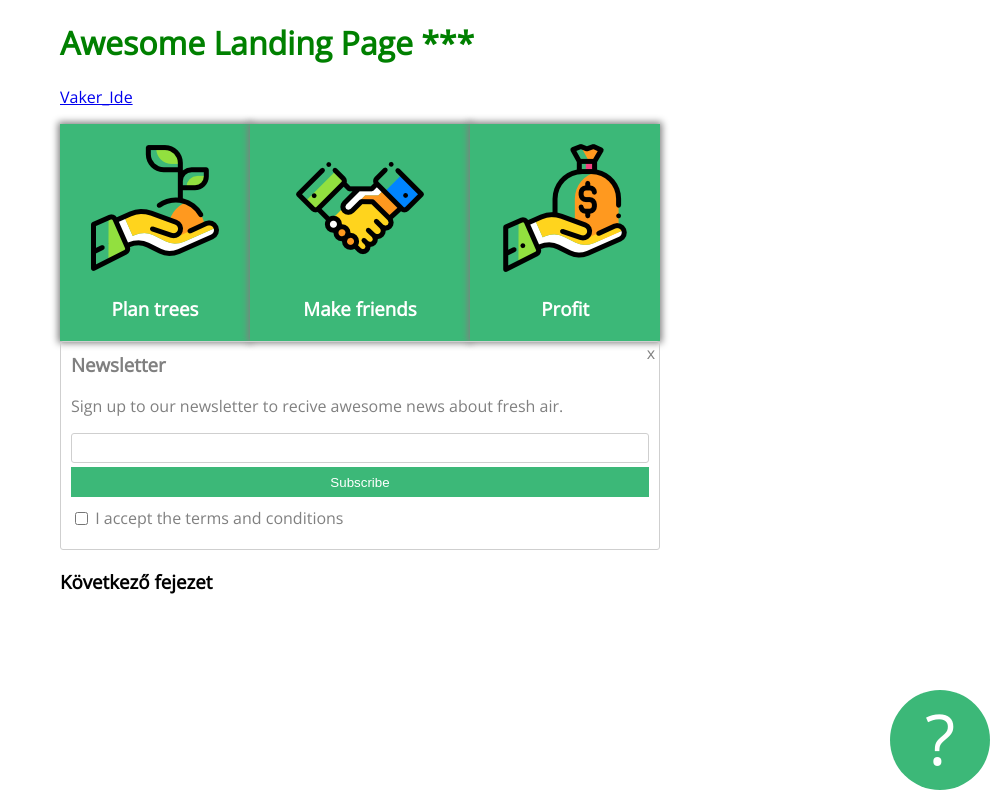
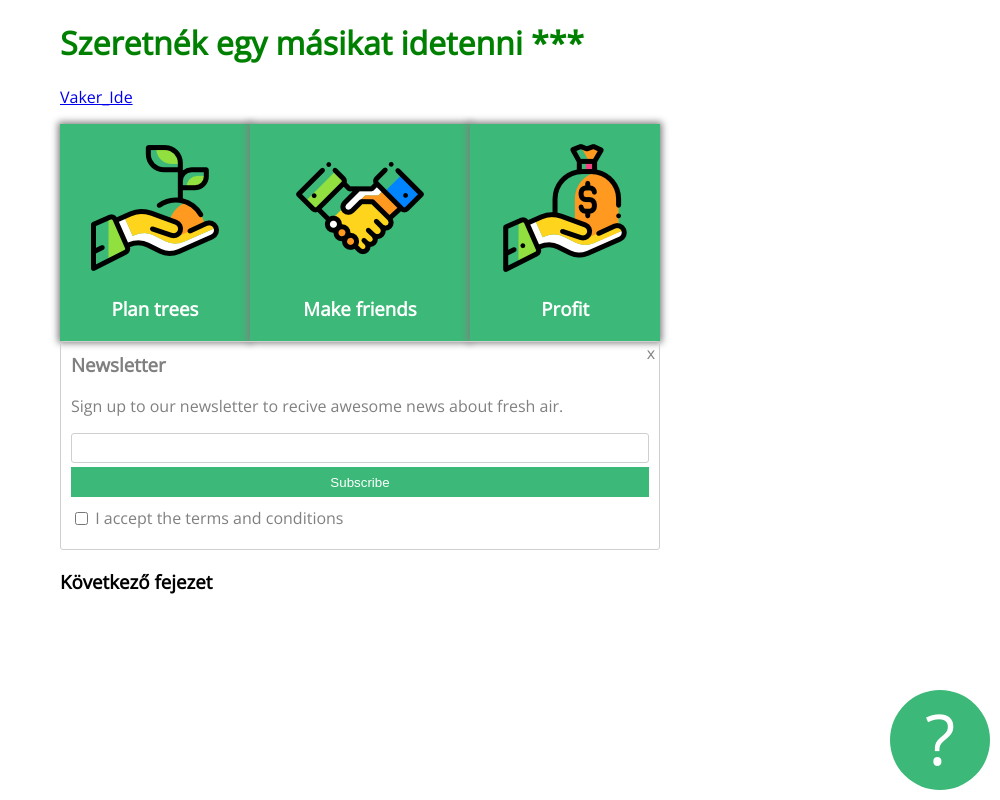
Before and after one commit to DerMedve/Repo_on_Lapi, a plain HTML site: page index.html in a window 1280 px wide. Shown: the whole page, without its empty margins (280-1280 px from the left). Drawn offline with nearby package versions, Linux system fonts and the light colour scheme.

Commit message:
Hol van ez a file

```diff
--- a/index.html
+++ b/index.html
@@ -12,7 +12,7 @@
 <div class="container">
   <!-- Középső boboz (mindig!)középre! -->
   <!-- Főcím vaker h1-gyel:  -->
-  <h1>Awesome Landing Page ***</h1>
+  <h1>Szeretnék egy másikat idetenni ***</h1>
   <a href="about.html">Vaker_Ide</a>
   <p></p>
   <!-- 3 kártya / kép -->
```
